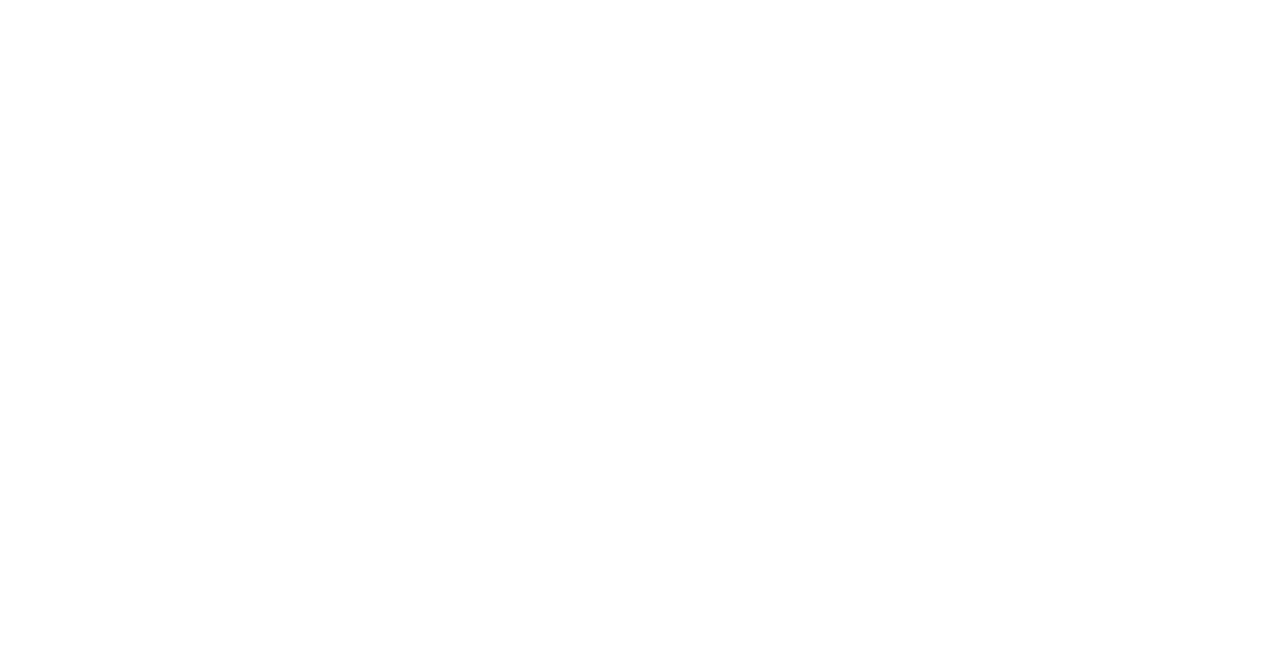
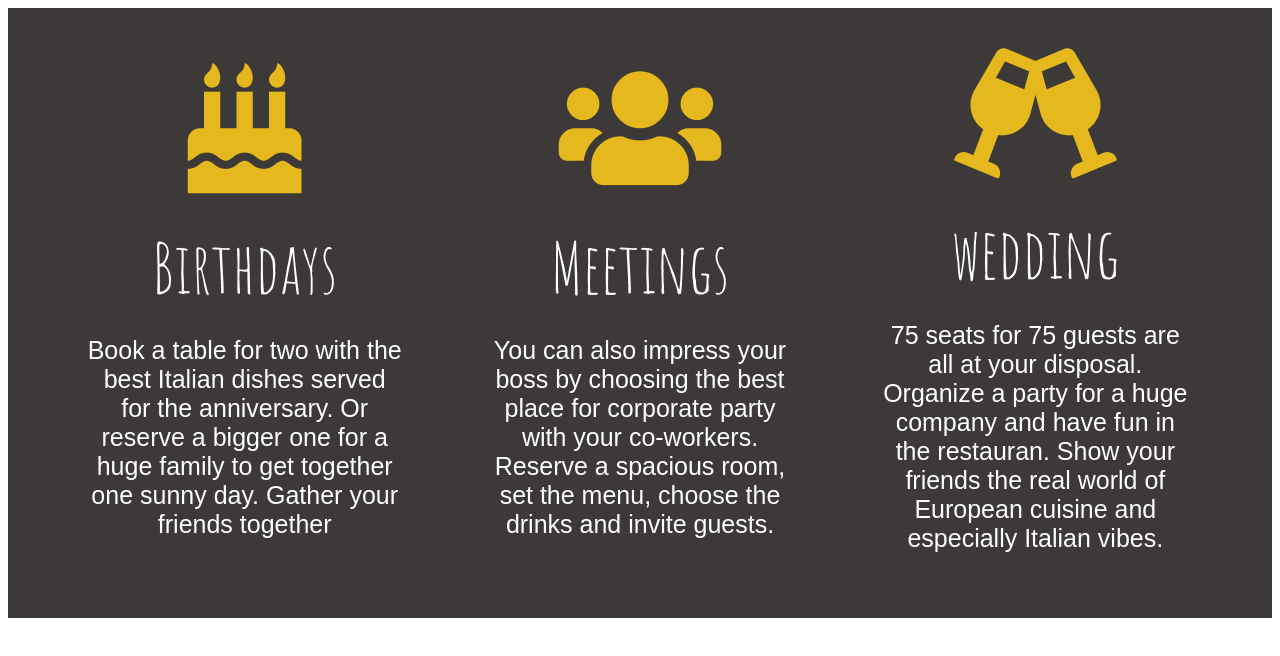
Before and after one commit to ZobairSoodi/ristorante-italiano, a plain HTML site: page HTML/features.html in a window 1280 px wide. Drawn offline with Linux system fonts and the light colour scheme.

Commit message:
add features

```diff
--- a/HTML/features.css
+++ b/HTML/features.css
@@ -0,0 +1,30 @@
+.features{
+    display: flex;
+    justify-content: space-evenly;
+    flex-wrap: wrap;
+    background-color: #3D3939;
+    color: white;
+    padding: 40px 0;
+}
+.feature{
+    display: flex;
+    flex-direction: column;
+    align-items: center;
+    justify-content: center;
+    width: 25.1%;
+}
+.feature i{
+    font-size: 130px;
+    color: #E5B91D;
+}
+.feature h2{
+    font-size: 70px;
+    margin: 30px 0 0 0;
+    font-weight: 400;
+    font-family: 'Amatic SC', cursive;
+}
+.feature p{
+    font-size: 25px;
+    font-family: Arial, Helvetica, sans-serif;
+    text-align: center;
+}
--- a/HTML/features.html
+++ b/HTML/features.html
@@ -4,21 +4,50 @@
     <meta charset="UTF-8">
     <meta http-equiv="X-UA-Compatible" content="IE=edge">
     <meta name="viewport" content="width=device-width, initial-scale=1.0">
-    <link rel="stylesheet" href="features.html">
+    <link rel="stylesheet" href="features.css">
+    <link rel="stylesheet" href="../fontawesome/css/all.css">
+    <link rel="preconnect" href="https://fonts.googleapis.com">
+    <link rel="preconnect" href="https://fonts.gstatic.com" crossorigin>
+    <link href="https://fonts.googleapis.com/css2?family=Amatic+SC&display=swap" rel="stylesheet">
     <title>Document</title>
 </head>
 <body>
-    <div>
-        <div>
-
+    <div class="features">
+        <div class="feature">
+            <i class="fas fa-birthday-cake"></i>
+            <h2>
+                Birthdays
+            </h2>
+            <p>
+                Book a table for two with the best
+                 Italian dishes served for the anniversary.
+                 Or reserve a bigger one for a huge family to get
+                  together one sunny day. Gather your friends together
+            </p>
         </div>
 
-        <div>
-
+        <div class="feature">
+            <i class="fas fa-users"></i>
+            <h2>
+                Meetings
+            </h2>
+            <p>
+                You can also impress your boss by choosing the
+                best place for corporate party with your co-workers. Reserve a spacious room, set the menu,
+                choose the drinks and invite guests.
+            </p>
         </div>
 
-        <div>
-
+        <div class="feature">
+            <i class="fas fa-glass-cheers"></i>
+            <h2>
+                wedding
+            </h2>
+            <p>
+                75 seats for 75 guests are all at your disposal.
+                Organize a party for a huge company and have fun in the restauran. Show your friends the real world of European
+                cuisine and especially Italian vibes.
+            </p>
         </div>
     </div>
 </body>
```
